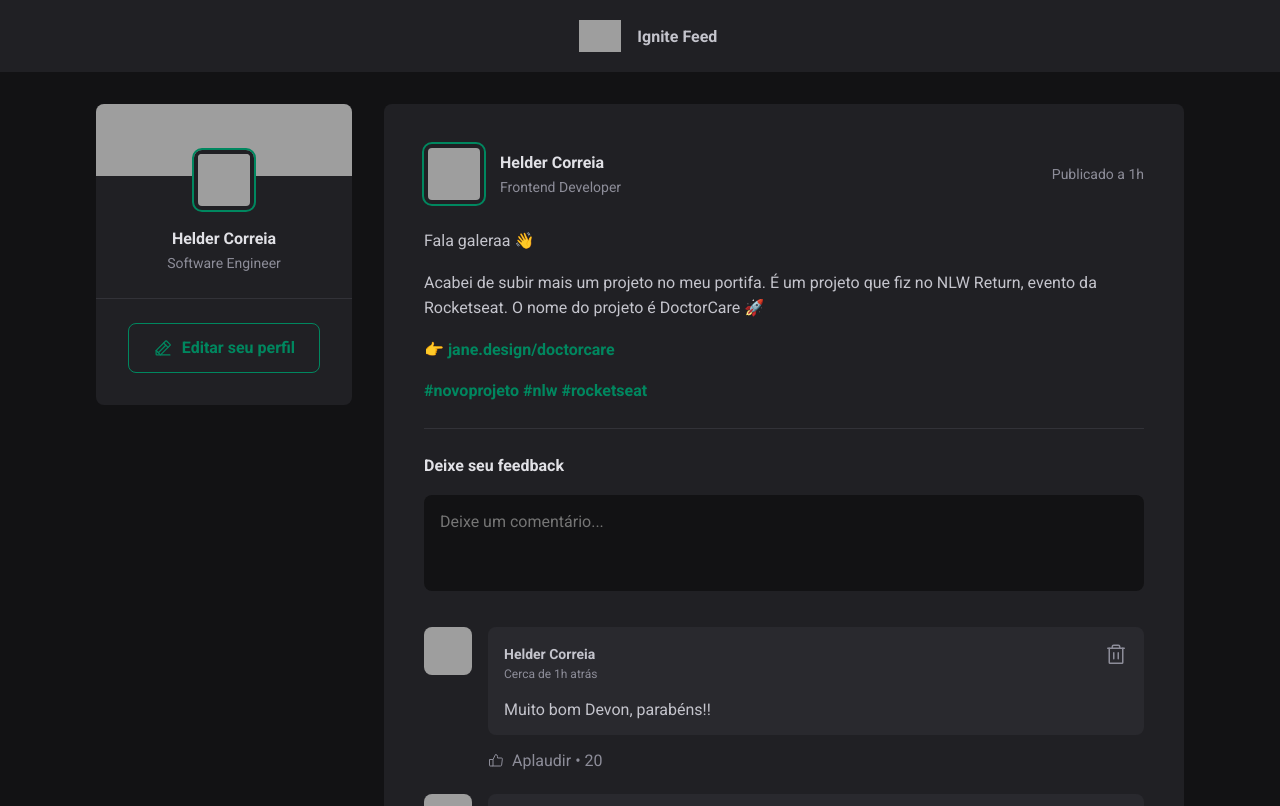
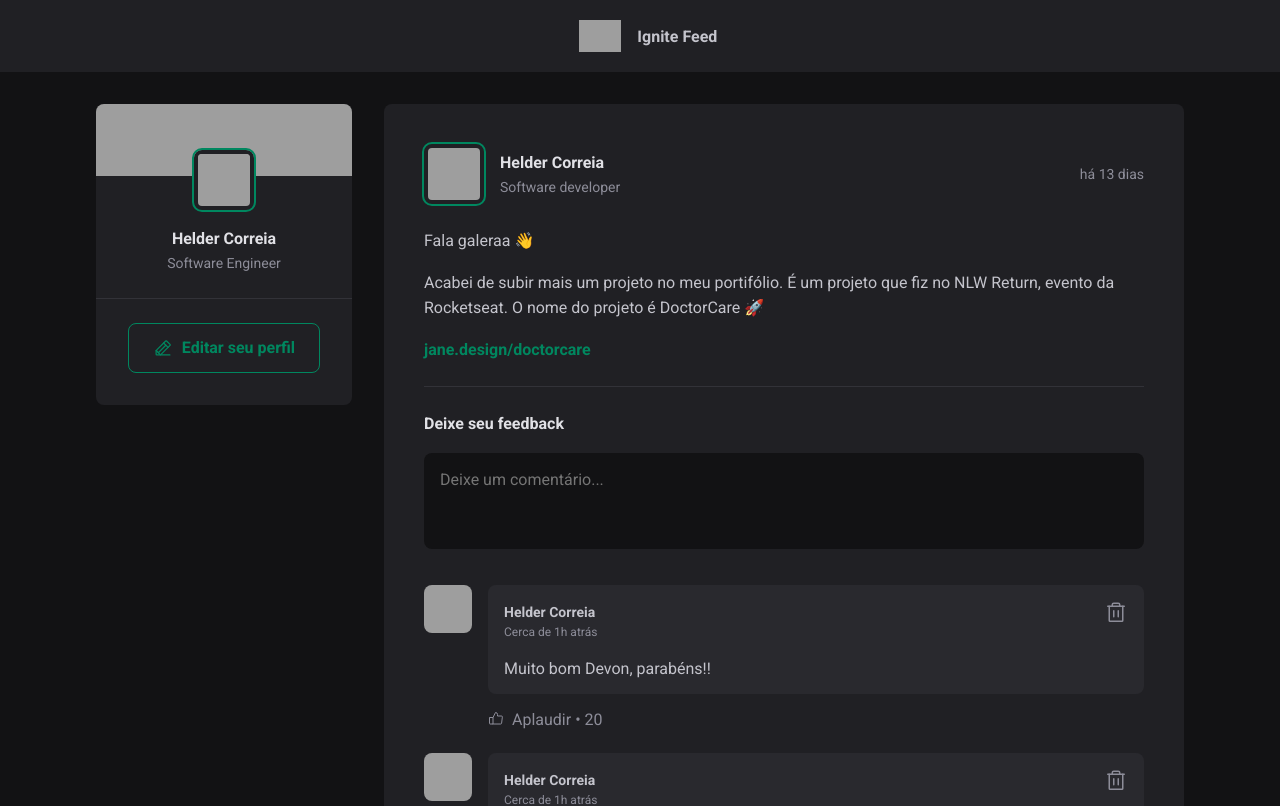
Before and after one commit to hppc25/react-ignite-feed, a React (Vite) app: page / in a window 1280 px wide. Shown: the top 806 px of the page. Built offline with nearby package versions, Linux system fonts and the light colour scheme; grey boxes are pictures that could not be loaded.

Commit message:
add data in Post dynamic

```diff
--- a/package.json
+++ b/package.json
@@ -9,6 +9,7 @@
     "preview": "vite preview"
   },
   "dependencies": {
+    "date-fns": "^2.29.2",
     "phosphor-react": "^1.4.1",
     "react": "^18.2.0",
     "react-dom": "^18.2.0"
--- a/src/App.jsx
+++ b/src/App.jsx
@@ -4,6 +4,7 @@
 import  './global.css';
 import styles from './App.module.css';
 import { Post } from './components/Post';
+import {posts} from './mock'
 
 function App() {
 
@@ -13,8 +14,11 @@
       <div className={styles.wrapper}>
         <SideBar/>
           <main>
-            <Post></Post>
-            <Post></Post>
+            {posts.map(post => <Post
+              key={post.id}
+              author={post.author}
+              content={post.content}
+              publishedAt={post.publishedAt} />)}
           </main>
       </div>
    </>
--- a/src/components/Post/index.jsx
+++ b/src/components/Post/index.jsx
@@ -1,36 +1,48 @@
 import { Avatar } from '../Avatar';
 import { Comment } from '../Comment';
 import styles from './styles.module.css';
+import { format, formatDistanceToNow } from 'date-fns';
+import ptPT from 'date-fns/locale/pt-BR';
+export function Post({ author, publishedAt, content }) {
 
-export function Post() {
+
+  const publishedDateFormatted = format(publishedAt, "d 'de' LLLL 'às' HH:mm'h'", {
+    locale: ptPT
+  })
+
+    const publishedDateRelativeToNow = formatDistanceToNow(publishedAt, {
+    locale: ptPT,
+    addSuffix: true
+  });
 
   return (
     <article className={styles.post}>
       <header>
         <div className={styles.author}>
-          <Avatar src="https://github.com/hppc25.png" />
+          <Avatar src={author.avatarUrl} />
           <div className={styles.authorInfo}>
-            <strong>Helder Correia</strong>
-            <span>Frontend Developer</span>
+            <strong>{author.name}</strong>
+            <span>{author.role}</span>
           </div>
         </div>
 
         <time
-          title='06 de Junho de 2022 às 15h30'
-          dateTime="2022-06-06 15:33:00"
+          title={publishedDateFormatted}
+          dateTime={publishedAt.toISOString()}
         >
-          Publicado a 1h
+        {publishedDateRelativeToNow}
         </time>
       </header>
       <div className={styles.content}>
-        <p>Fala galeraa 👋</p>
-        <p>Acabei de subir mais um projeto no meu portifa. É um projeto que fiz no NLW Return, evento da Rocketseat. O nome do projeto é DoctorCare 🚀</p>
-        <p>👉 <a href=""> jane.design/doctorcare</a></p>
-        <p>
-          <a href="">#novoprojeto</a>
-          <a href=""> #nlw </a>
-          <a href="">#rocketseat</a>
-        </p>
+        {
+          content.map(line => {
+            if (line.type === 'paragraph') {
+              return <p>{line.content}</p>;
+            } else if (line.type === 'link') {
+              return <p><a href="">{line.content}</a></p>;
+            }
+          })
+        }
       </div>
 
      <form className={styles.commentForm}>
--- /dev/null
+++ b/src/mock.js
@@ -0,0 +1,32 @@
+const posts = [
+  {
+    id: 1,
+    author: {
+      avatarUrl: 'https://github.com/hppc25.png',
+      name: "Helder Correia",
+      role: "Software developer"
+    },
+    content: [
+      { type: 'paragraph', content: 'Fala galeraa 👋' },
+      { type: 'paragraph', content: 'Acabei de subir mais um projeto no meu portifólio. É um projeto que fiz no NLW Return, evento da Rocketseat. O nome do projeto é DoctorCare 🚀' },
+      { type: 'link', content: 'jane.design/doctorcare' },
+    ],
+    publishedAt: new Date('2022-08-13 20:42:00'),
+  },
+  {
+    id: 2,
+    author: {
+      avatarUrl: 'https://github.com/maykbrito.png',
+      name: "Maik Brito",
+      role: "Instrutor na Rocketseat"
+    },
+    content: [
+          { type: 'paragraph', content: 'Fala galeraa 👋' },
+      { type: 'paragraph', content: 'Acabei de subir mais um projeto no meu portifólio. É um projeto que fiz no NLW Return, evento da Rocketseat. O nome do projeto é DoctorCare 🚀' },
+      { type: 'link', content: 'jane.design/doctorcare' },
+    ],
+    publishedAt: new Date('2022-08-13 20:44:00'),
+  },
+]
+
+export {posts}
```
Also changed, not shown: 1 other file (tests, documents, lock files or other folders).
